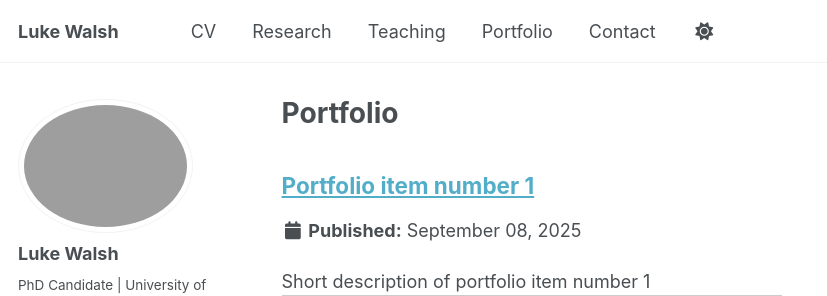
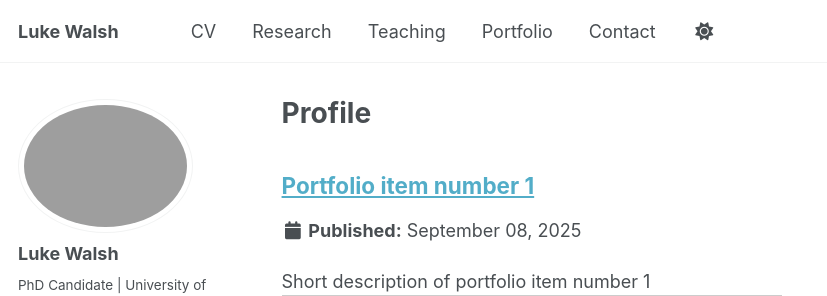
Before and after one commit to LukeWalsh308/LukeWalsh308.github.io, a Jekyll site: the page built from _pages/portfolio.html, in a window 1280 px wide and 900 px high. Shown: the top 296 px of the window, without its empty margins (0-827 px from the left). Built offline with Jekyll 4.4.1, drawn with Linux system fonts in a browser that asks for light colours; a script that is not in the unit is left out.

Commit message:
Update portfolio.html

```diff
--- a/_pages/portfolio.html
+++ b/_pages/portfolio.html
@@ -1,7 +1,7 @@
 ---
 layout: archive
-title: "Portfolio"
-permalink: /portfolio/
+title: "Profile"
+permalink: /profile/
 author_profile: true
 ---
 
```
